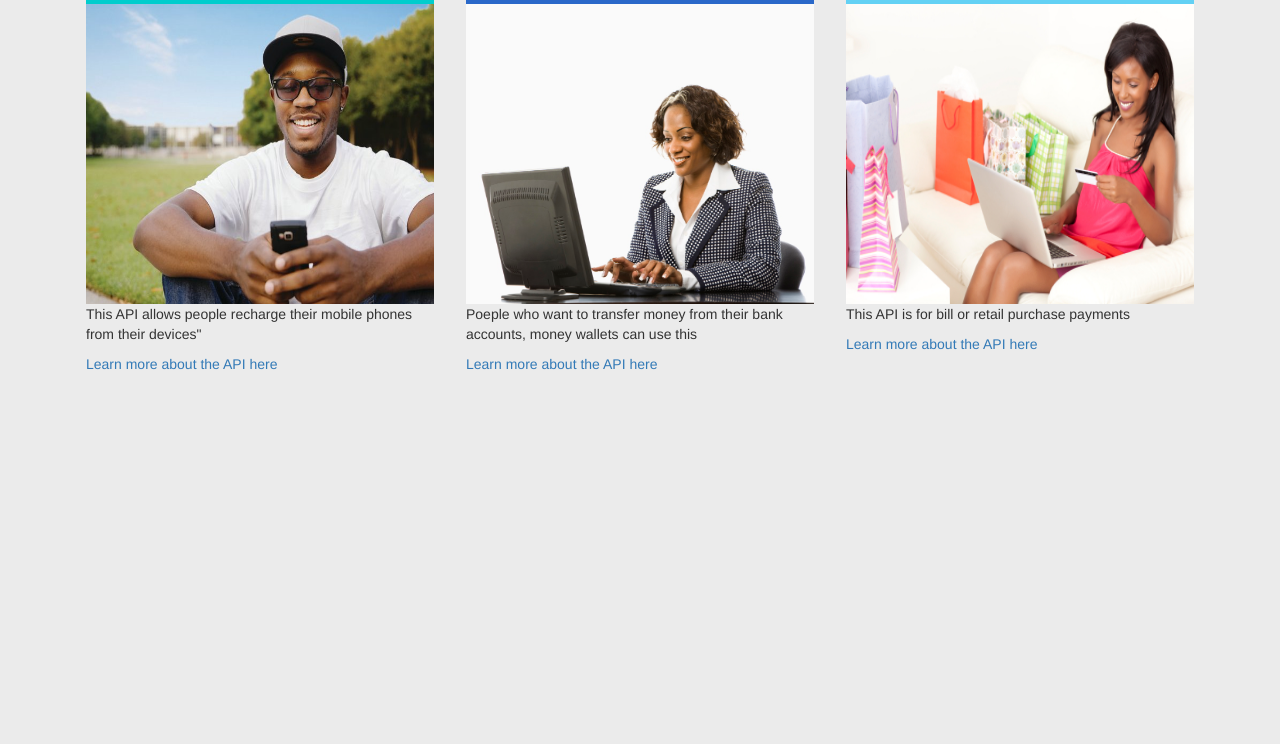
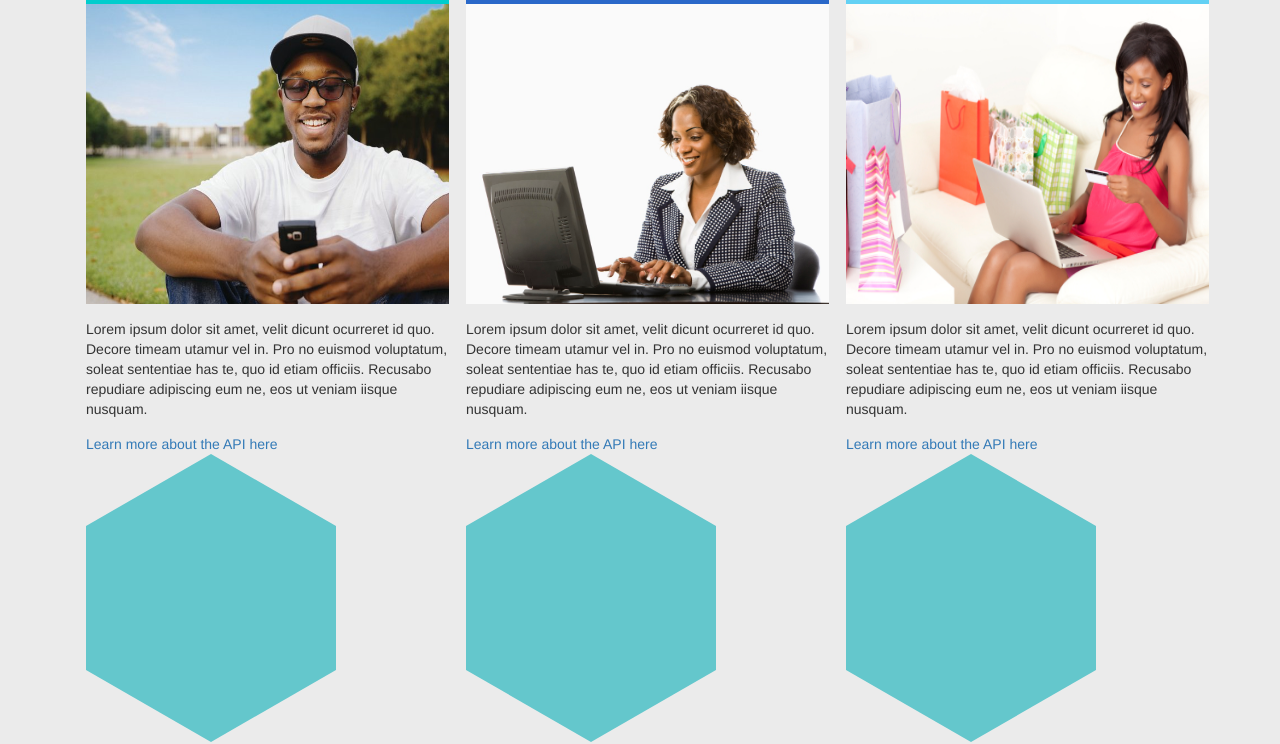
Before and after one commit to paywithcapturemw/DeveloperCentral, a website: page public/index.html in a window 1280 px wide. Shown: the part 274-1018 px from the top of the page. Before the commit the page ends 800 px from the top, so only its background shows below. Drawn offline with nearby package versions, Linux system fonts and the light colour scheme; some packages are replaced by stand-ins of ours; files that its build step writes are made by us from their sources.

Commit message:
Added some padding to the page

```diff
--- a/public/styles/main.css
+++ b/public/styles/main.css
@@ -1,18 +1,21 @@
 body {
     padding-top: 30px;
     background-color: #ebebeb;
+}
+div.row.services-parent-div{
+  position: relative;
 }
 div.service-div{
     /*float: left;
     position: relative;
     width: 32%;*/
-    margin: 0;
+  position: absolute;;
+  margin: 0;
   padding-top: 90px;
   border: 1px solid transparent;
 
 }
 div.service-title.purchase {
-/*  margin: 2.5%;*/
   background-color: #00CDCD;
 }
 div.service-title.transfer {
@@ -34,33 +37,35 @@ div.service-title.purchase, div.service-title.transfer, div.service-title.paymen
 .service-div img{
   width: 100%;
   height: 300px;
+  margin-bottom: 15px;
+}
+.service-div a p{
+  margin: 15px 0;
+}
+.hexagon {
+  position: relative;
+  width: 250px;
+  height: 144.34px;
+  background-color: #64C7CC;
+  margin: 72.17px 0;
 }
 
-/*.hexagon {
-  width: 100px;
-  height: 55px;
-  background: transparent;
-  position: relative;
-}
-.hexagon:before {
-  content: "";
-  position: absolute;
-  top: -25px;
-  left: 0;
-  width: 0;
-  height: 0;
-  border-left: 50px solid transparent;
-  border-right: 50px solid transparent;
-  border-bottom: 25px solid #d3d3d3;
-}
+.hexagon:before,
 .hexagon:after {
   content: "";
   position: absolute;
-  bottom: -25px;
-  left: 0;
   width: 0;
-  height: 0;
-  border-left: 50px solid transparent;
-  border-right: 50px solid transparent;
-  border-top: 25px solid #d3d3d3;
-}*/
+  border-left: 125px solid transparent;
+  border-right: 125px solid transparent;
+}
+
+.hexagon:before {
+  bottom: 100%;
+  border-bottom: 72.17px solid #64C7CC;
+}
+
+.hexagon:after {
+  top: 100%;
+  width: 0;
+  border-top: 72.17px solid #64C7CC;
+}
--- a/public/views/home.html
+++ b/public/views/home.html
@@ -14,14 +14,14 @@
                 </div>
             </div>
         </div> -->
-    <div class="row">
+    <div class="row" "services-parent-div">
         <div class="col-md-4">
             <div class="service-div">
                 <div class="service-title purchase">
                     <h2>Airtime Purchase</h2>
                 </div>
                 <img src="../images/purchase-airtime.jpg">
-                <p>This API allows people recharge their mobile phones from their devices"</p>
+                <p>Lorem ipsum dolor sit amet, velit dicunt ocurreret id quo. Decore timeam utamur vel in. Pro no euismod voluptatum, soleat sententiae has te, quo id etiam officiis. Recusabo repudiare adipiscing eum ne, eos ut veniam iisque nusquam.</p>
                 <a href="/#/airtime">
                     <p>Learn more about the API here</p>
                 </a>
@@ -35,7 +35,7 @@
                     <h2>Transfer</h2>
                 </div>
                 <img src="../images/transfer.jpg">
-                <p>Poeple who want to transfer money from their bank accounts, money wallets can use this</p>
+                <p>Lorem ipsum dolor sit amet, velit dicunt ocurreret id quo. Decore timeam utamur vel in. Pro no euismod voluptatum, soleat sententiae has te, quo id etiam officiis. Recusabo repudiare adipiscing eum ne, eos ut veniam iisque nusquam.</p>
                 <a href="">
                     <p>Learn more about the API here</p>
                 </a>
@@ -49,7 +49,7 @@
                     <h2>Payment</h2>
                 </div>
                 <img src="../images/payment.bmp">
-                <p>This API is for bill or retail purchase payments</p>
+                <p>Lorem ipsum dolor sit amet, velit dicunt ocurreret id quo. Decore timeam utamur vel in. Pro no euismod voluptatum, soleat sententiae has te, quo id etiam officiis. Recusabo repudiare adipiscing eum ne, eos ut veniam iisque nusquam.</p>
                 <a href="">
                     <p>Learn more about the API here</p>
                 </a>
```
